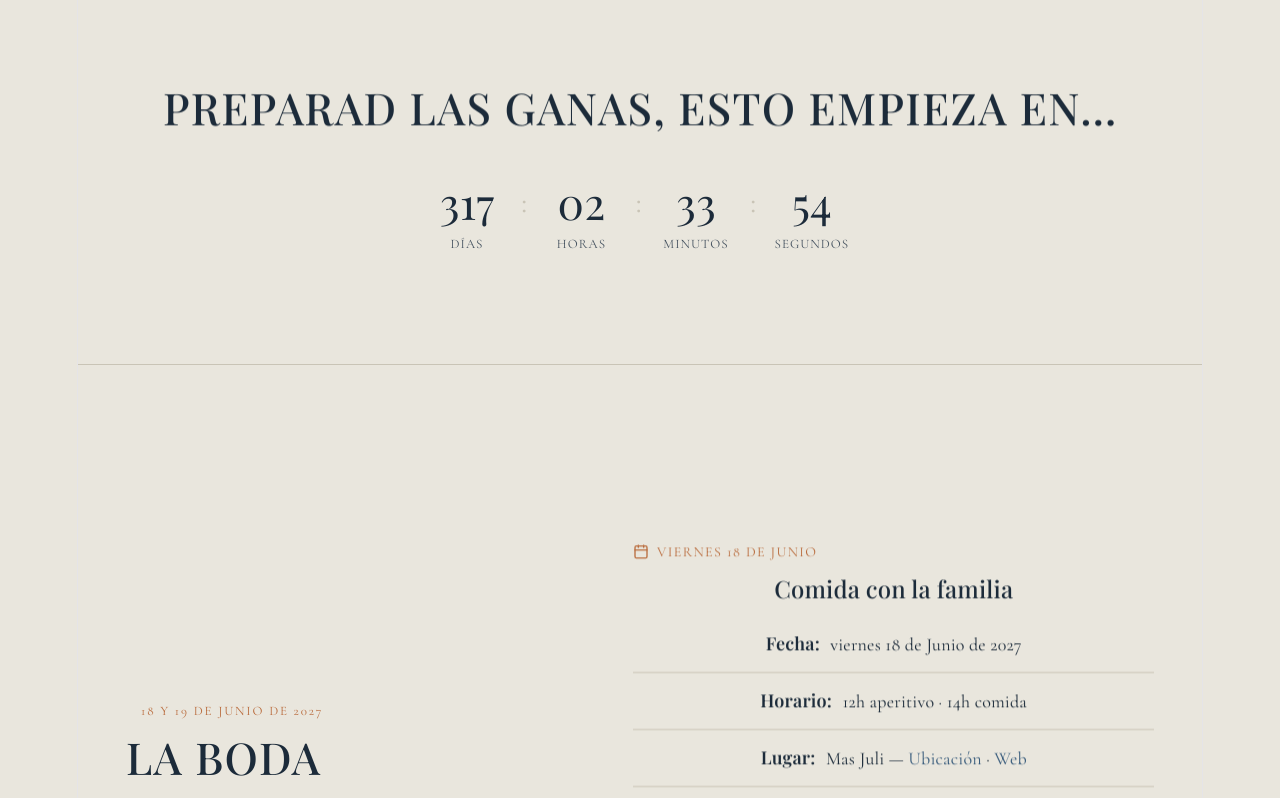
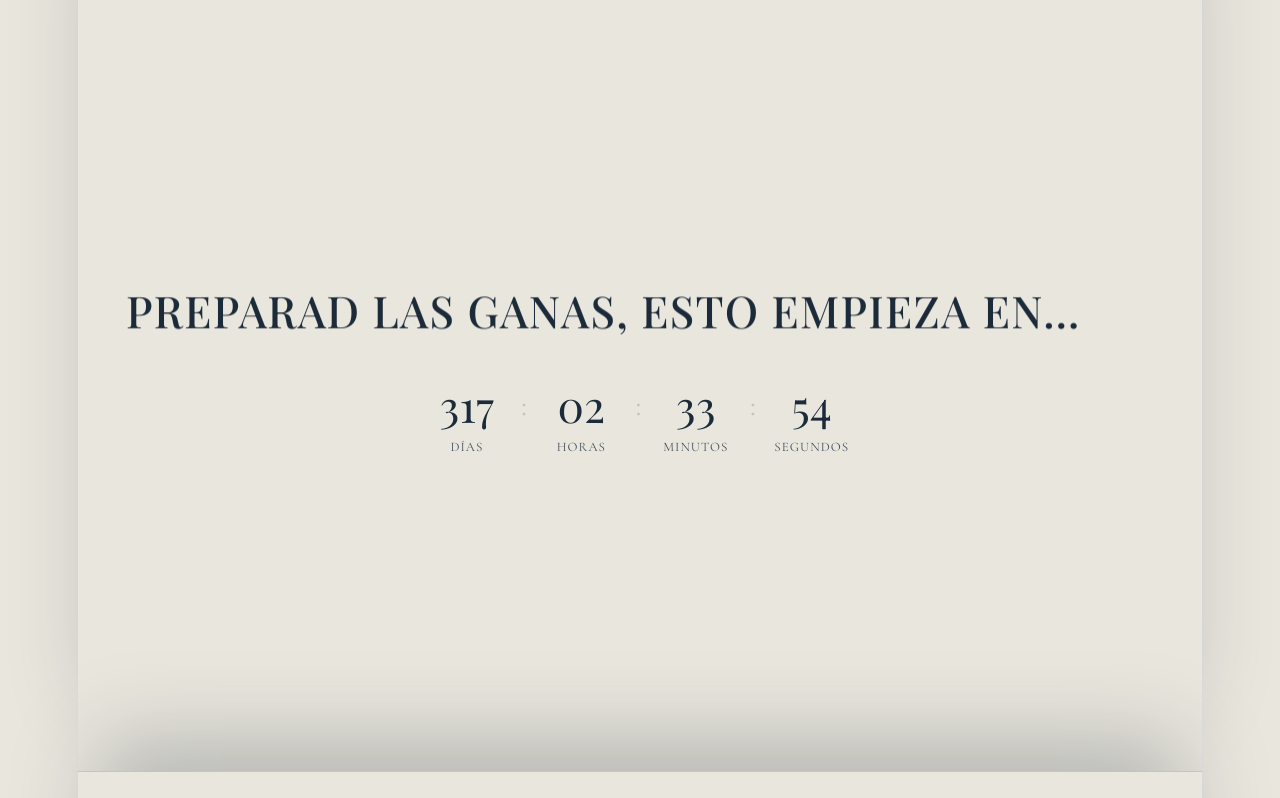
Before and after one commit to Brian159T/Invitacion-de-Luana-y-Joan, a React (Vite) app: page / in a window 1280 px wide. Shown: the part 920-1718 px from the top of the page. Built offline with nearby package versions, Linux system fonts and the light colour scheme; a web font is replaced by a local one.

Commit message:
Efecto de sobrepocicion parte 1

```diff
--- a/src/App.css
+++ b/src/App.css
@@ -786,3 +786,69 @@ ul {
   font-size: 13px;
   opacity: 0.7;
 }
+/* ============================================================
+   STACK — paneles que se apilan al hacer scroll
+   ============================================================ */
+
+.stack {
+  position: relative;
+  isolation: isolate; /* aísla el z-index de los paneles del resto de la página */
+}
+
+.stack-section {
+  position: sticky;
+  top: 0;
+  min-height: 100vh;
+  background: var(--bg);
+  border-radius: 0;
+  box-shadow: 0 -50px 80px -20px rgba(28, 43, 58, 0.25);
+}
+
+.stack-section--hero {
+  background: var(--text); /* evita flash de fondo antes de que cargue la foto */
+}
+
+.stack-section--center {
+  display: flex;
+  flex-direction: column;
+  align-items: center;
+  justify-content: center;
+  text-align: center;
+  padding: 110px 48px;
+}
+
+/* Capa de oscurecido dinámico: se hace más oscura cuanto más
+   "cubierto" está el panel por el siguiente (--cover 0 → 1).
+   Al ser un ::after (no un ancestro real de los hijos), no rompe
+   el position:sticky interno de StickySplit. */
+.stack-section::after {
+  content: '';
+  position: absolute;
+  inset: 0;
+  z-index: 2;
+  background: var(--text);
+  opacity: calc(var(--cover, 0) * 0.4);
+  pointer-events: none;
+  transition: opacity 0.05s linear;
+}
+
+.stack-section__inner {
+  position: relative;
+  width: 100%;
+  height: 100%;
+}
+
+/* Solo los paneles "interactive" (sin sticky interno) reciben el
+   movimiento de escala + desplazamiento hacia arriba, más dinámico. */
+.stack-section--interactive .stack-section__inner {
+  transform: scale(calc(1 - var(--cover, 0) * 0.1))
+    translateY(calc(var(--cover, 0) * -60px));
+  filter: brightness(calc(1 - var(--cover, 0) * 0.2));
+  transition: transform 0.05s linear, filter 0.05s linear;
+  will-change: transform, filter;
+}
+@media (max-width: 860px) {
+  .stack-section {
+    min-height: 100svh;
+  }
+}
--- a/src/App.tsx
+++ b/src/App.tsx
@@ -1,16 +1,14 @@
-import { useEffect, useMemo, useRef, useState } from 'react'
+
 import { Plane, Calendar, Gift, Camera, HelpCircle } from 'lucide-react'
 import './App.css'
 import heroImage from './assets/L y J.png'
+import { useEffect, useMemo, useRef, useState } from 'react'
 
 /* ============================================================
    CONFIGURACIÓN RÁPIDA
    ============================================================ */
 
-// 🔗 Cuando tengas el formulario listo, pega aquí el enlace
 const RSVP_FORM_URL = 'https://docs.google.com/forms/d/e/1FAIpQLSftqVzloPmw7Er1bijvI-xNuqiw6Wy4-QE4uirZZqajDnWT2w/viewform?usp=publish-editor'
-
-// 📅 Fecha y hora objetivo para la cuenta atrás (ceremonia)
 const WEDDING_DATE = new Date('2027-06-19T18:00:00')
 
 /* ============================================================
@@ -42,7 +40,6 @@ function useReveal<T extends HTMLElement>(threshold = 0.15) {
   return { ref, visible }
 }
 
-/** Envoltorio genérico: aplica la clase "reveal" + "is-visible" */
 function Reveal({
   children,
   delay = 0,
@@ -68,29 +65,106 @@ function Reveal({
 }
 
 /* ============================================================
+   HOOK: efecto de "apilado" (stack) al hacer scroll
+   -> Recorre todas las .stack-section dentro del contenedor y,
+      usando un único listener de scroll (throttled con rAF),
+      calcula cuánto se ha "cubierto" cada panel (0 → 1) a medida
+      que el siguiente panel sube por detrás. Ese valor se expone
+      como variable CSS --cover para animar cada panel en CSS.
+   ============================================================ */
+
+function useStackCoverEffect(
+  containerRef: React.RefObject<HTMLDivElement | null>
+) {
+  useEffect(() => {
+    const container = containerRef.current
+    if (!container) return
+
+    const sections = Array.from(
+      container.querySelectorAll<HTMLElement>('.stack-section')
+    )
+    if (!sections.length) return
+
+    let ticking = false
+
+    const update = () => {
+      const vh = window.innerHeight
+      sections.forEach((el) => {
+        const rect = el.getBoundingClientRect()
+        // mientras el panel está "clavado" (sticky), rect.top = 0.
+        // en cuanto empieza a liberarse (el siguiente panel lo tapa),
+        // rect.top se vuelve negativo hasta -vh.
+        const scrolledPast = Math.min(Math.max(-rect.top, 0), vh)
+        const cover = scrolledPast / vh
+        el.style.setProperty('--cover', cover.toFixed(3))
+      })
+      ticking = false
+    }
+
+    const onScroll = () => {
+      if (!ticking) {
+        ticking = true
+        requestAnimationFrame(update)
+      }
+    }
+
+    update()
+    window.addEventListener('scroll', onScroll, { passive: true })
+    window.addEventListener('resize', onScroll)
+    return () => {
+      window.removeEventListener('scroll', onScroll)
+      window.removeEventListener('resize', onScroll)
+    }
+  }, [containerRef])
+}
+
+/* ============================================================
+   COMPONENTE: StackSection
+   -> Panel que se queda fijo (sticky) mientras el siguiente panel
+      sube y lo cubre. "interactive" añade además scale/translateY
+      dinámico (solo úsalo en paneles SIN sticky interno, para no
+      romper el sticky de StickySplit).
+   ============================================================ */
+
+function StackSection({
+  id,
+  index,
+  interactive = false,
+  className = '',
+  children,
+}: {
+  id?: string
+  index: number
+  interactive?: boolean
+  className?: string
+  children: React.ReactNode
+}) {
+  return (
+    <section
+      id={id}
+      className={`stack-section ${interactive ? 'stack-section--interactive' : ''} ${className}`}
+      style={{ zIndex: index }}
+    >
+      <div className="stack-section__inner">{children}</div>
+    </section>
+  )
+}
+
+/* ============================================================
    COMPONENTE: StickySplit
-   -> Columna izquierda: se queda fija (position: sticky)
-   -> Columna derecha: una serie de "paneles" que van subiendo
-      y apareciendo a medida que el usuario hace scroll, mientras
-      la izquierda permanece estática.
    ============================================================ */
 
 function StickySplit({
-  id,
   sticky,
   panels,
   reverse = false,
 }: {
-  id?: string
   sticky: React.ReactNode
   panels: React.ReactNode[]
   reverse?: boolean
 }) {
   return (
-    <section
-      id={id}
-      className={`sticky-split ${reverse ? 'sticky-split--reverse' : ''}`}
-    >
+    <div className={`sticky-split ${reverse ? 'sticky-split--reverse' : ''}`}>
       <div className="sticky-split__sticky">
         <div className="sticky-split__sticky-inner">{sticky}</div>
       </div>
@@ -102,16 +176,12 @@ function StickySplit({
           </div>
         ))}
       </div>
-    </section>
+    </div>
   )
 }
 
 /* ============================================================
    COMPONENTE: HeroPhoto
-   -> Foto real de portada (L y J.png). Ocupa el ancho completo
-      de la pantalla al inicio del scroll, con altura adaptable
-      (vh) para verse bien en móvil, y un degradado inferior
-      para que el texto sea legible.
    ============================================================ */
 
 function HeroPhoto() {
@@ -122,7 +192,6 @@ function HeroPhoto() {
   )
 }
 
-/* Par de fotos "planas", pensado para ir DENTRO de un panel de StickySplit */
 function PhotoPairInline({ idA, idB }: { idA: string; idB: string }) {
   return (
     <div className="photo-pair-inline">
@@ -138,7 +207,6 @@ function PhotoPairInline({ idA, idB }: { idA: string; idB: string }) {
 
 /* ============================================================
    COMPONENTE: RsvpCard
-   -> Tarjeta final de "Una última cosa / CONFIRMAR ASISTENCIA".
    ============================================================ */
 
 function RsvpCard() {
@@ -215,7 +283,7 @@ function Countdown() {
 }
 
 /* ============================================================
-   COMPONENTE: FAQ (acordeón simple con <details>)
+   COMPONENTE: FAQ
    ============================================================ */
 
 function Faq({ question, answer }: { question: string; answer: string }) {
@@ -258,14 +326,17 @@ function Navbar() {
    ============================================================ */
 
 function App() {
+  const stackRef = useRef<HTMLDivElement>(null)
+  useStackCoverEffect(stackRef)
+
   return (
     <>
       <Navbar />
 
-      {/* ---------------------------------------------------- */}
-      {/* HERO — foto grande al inicio + nombres/fecha/lugar    */}
-      {/* ---------------------------------------------------- */}
-      <section id="inicio" className="hero">
+      <div className="stack" ref={stackRef}>
+        {/* HERO */}
+        <StackSection id="inicio" index={1} interactive className="stack-section--hero">
+          <section className="hero">
             <HeroPhoto />
 
             <div className="hero__content">
@@ -290,24 +361,21 @@ function App() {
               </Reveal>
             </div>
           </section>
+        </StackSection>
 
-      {/* ---------------------------------------------------- */}
         {/* CUENTA ATRÁS */}
-      {/* ---------------------------------------------------- */}
-      <section id="cuenta-atras" className="section section--center">
+        <StackSection id="cuenta-atras" index={2} interactive className="stack-section--center">
           <Reveal>
             <h2 className="section__title">PREPARAD LAS GANAS, ESTO EMPIEZA EN…</h2>
           </Reveal>
           <Reveal delay={150}>
             <Countdown />
           </Reveal>
-      </section>
+        </StackSection>
 
-      {/* ---------------------------------------------------- */}
-      {/* LA BODA — sticky: título fijo / scroll: viernes + sábado */}
-      {/* ---------------------------------------------------- */}
+        {/* LA BODA */}
+        <StackSection id="boda" index={3}>
           <StickySplit
-        id="boda"
             sticky={
               <>
                 <p className="sticky-split__eyebrow">18 y 19 de Junio de 2027</p>
@@ -316,7 +384,6 @@ function App() {
               </>
             }
             panels={[
-          // Panel 1 — Viernes 18
               <div>
                 <p className="section__eyebrow">
                   <Calendar className="eyebrow-icon" size={16} strokeWidth={2} />
@@ -347,7 +414,6 @@ function App() {
                 <PhotoPairInline idA="viernes-1" idB="viernes-2" />
               </div>,
 
-          // Panel 2 — Sábado 19
               <div>
                 <p className="section__eyebrow">
                   <Calendar className="eyebrow-icon" size={16} strokeWidth={2} />
@@ -381,12 +447,11 @@ function App() {
               </div>,
             ]}
           />
+        </StackSection>
 
-      {/* ---------------------------------------------------- */}
-      {/* BARCELONA — sticky: intro / scroll: cada tema de la guía */}
-      {/* ---------------------------------------------------- */}
+        {/* BARCELONA */}
+        <StackSection id="barcelona" index={4}>
           <StickySplit
-        id="barcelona"
             reverse
             sticky={
               <>
@@ -455,11 +520,10 @@ function App() {
               </div>,
             ]}
           />
+        </StackSection>
 
-      {/* ---------------------------------------------------- */}
         {/* REGALOS */}
-      {/* ---------------------------------------------------- */}
-      <section id="regalos" className="section section--center">
+        <StackSection id="regalos" index={5} interactive className="stack-section--center">
           <Reveal>
             <h2 className="section__title">
               <Gift className="title-icon" size={32} strokeWidth={1.75} />
@@ -485,13 +549,11 @@ function App() {
               <span className="gift-box__value">600 000 000</span>
             </div>
           </Reveal>
-      </section>
+        </StackSection>
 
-      {/* ---------------------------------------------------- */}
-      {/* GALERÍA — sticky: título / scroll: pares de fotos */}
-      {/* ---------------------------------------------------- */}
+        {/* GALERÍA */}
+        <StackSection id="galeria" index={6}>
           <StickySplit
-        id="galeria"
             sticky={
               <>
                 <p className="sticky-split__eyebrow">Nuestros momentos</p>
@@ -508,12 +570,11 @@ function App() {
               <PhotoPairInline idA="galeria-5" idB="galeria-6" />,
             ]}
           />
+        </StackSection>
 
-      {/* ---------------------------------------------------- */}
-      {/* FAQ — sticky: título / scroll: cada pregunta */}
-      {/* ---------------------------------------------------- */}
+        {/* FAQ */}
+        <StackSection id="faq" index={7}>
           <StickySplit
-        id="faq"
             reverse
             sticky={
               <>
@@ -544,20 +605,17 @@ function App() {
               />,
             ]}
           />
+        </StackSection>
 
-      {/* ---------------------------------------------------- */}
-      {/* RSVP FINAL — "Una última cosa", al final del scroll,   */}
-      {/* justo antes del footer.                                */}
-      {/* ---------------------------------------------------- */}
-      <section id="rsvp" className="section section--center rsvp-section">
+        {/* RSVP FINAL */}
+        <StackSection id="rsvp" index={8} interactive className="stack-section--center">
           <Reveal>
             <RsvpCard />
           </Reveal>
-      </section>
+        </StackSection>
+      </div>
 
-      {/* ---------------------------------------------------- */}
-      {/* FOOTER */}
-      {/* ---------------------------------------------------- */}
+      {/* FOOTER (fuera del stack, no se apila) */}
       <footer className="footer">
         <div className="footer__logo">L+J</div>
 
```
Lines whose indentation alone changed are shown as unchanged.
